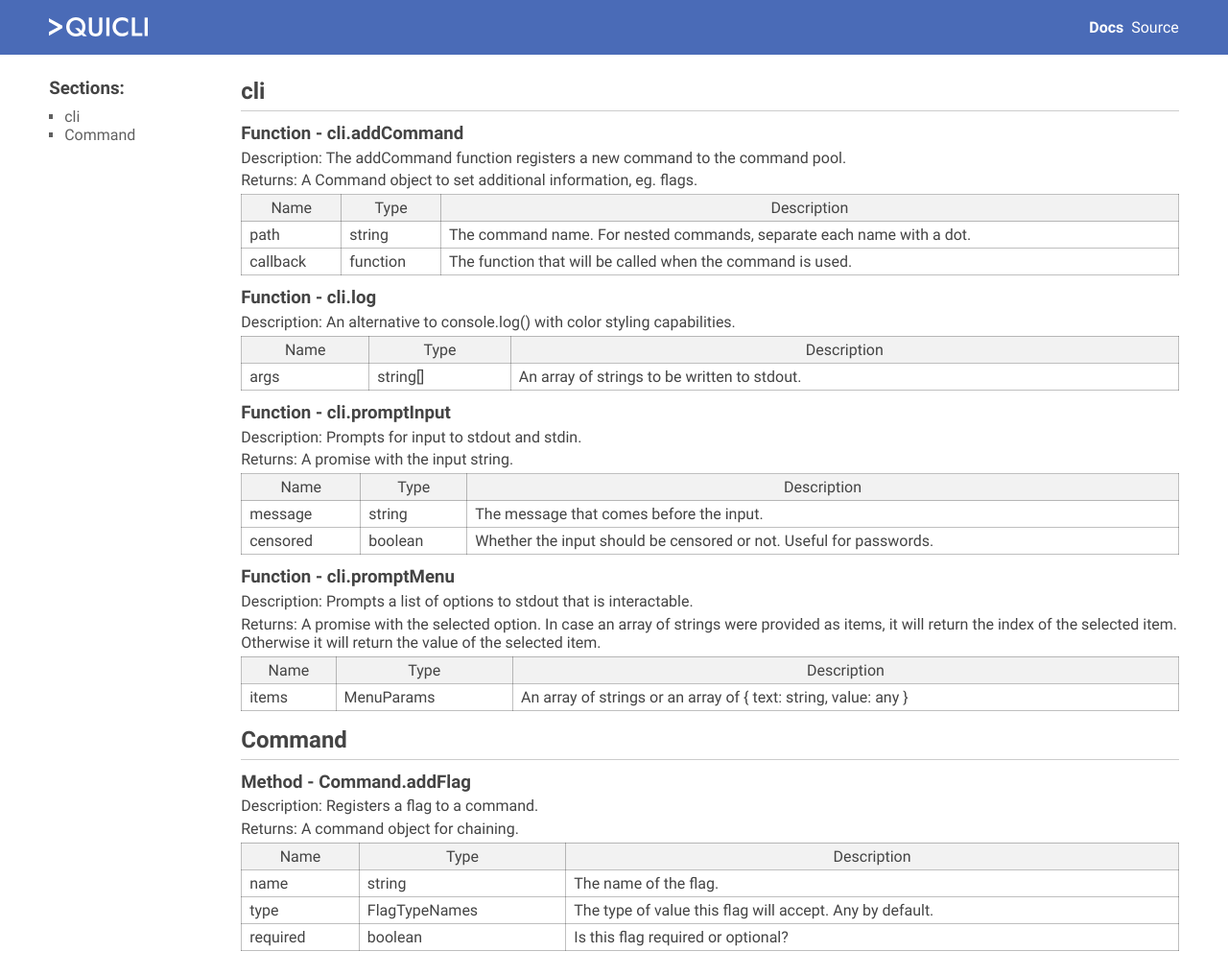
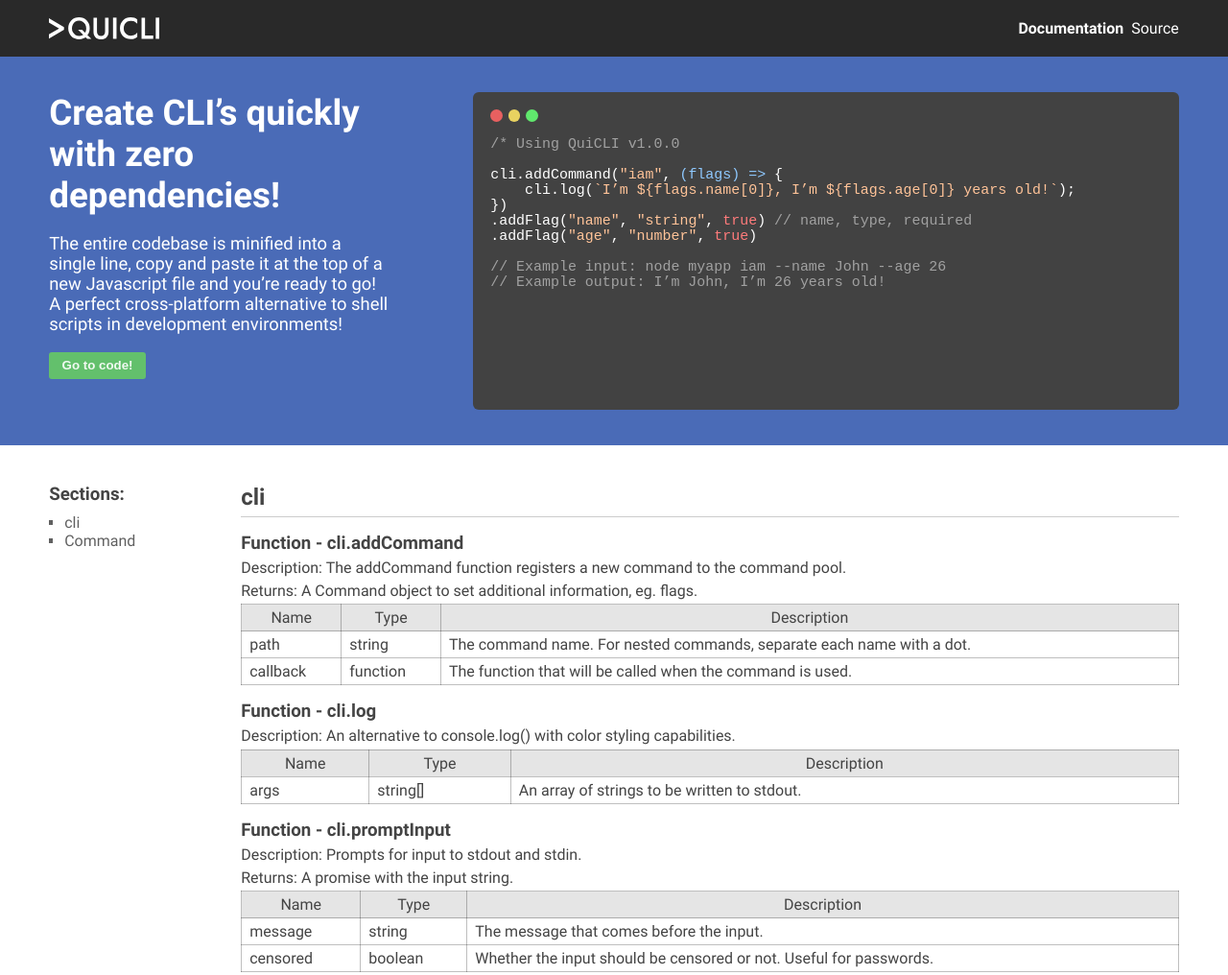
Before and after one commit to thecodeah/quicli, a website: page docs/index.html in a window 1280 px wide. Shown: the top 1016 px of the page at 96% size. Drawn offline with nearby package versions, Linux system fonts and the light colour scheme.

Commit message:
docs: Add sub-header to documentation webpage

```diff
--- a/docs/assets/main.css
+++ b/docs/assets/main.css
@@ -39,12 +39,12 @@
 
     padding: 1.15em var(--horizontal-content-padding);
 
-    background: #4A6BB7;
+    background: #292929;
     color: #fff;
 }
 
 header > img.logo {
-    height: 1.25em;
+    height: 1.4em;
 }
 
 header nav > ul {
@@ -60,6 +60,91 @@
 header a {
     color: #FFF !important;
     text-decoration: none;
+}
+
+/* Sub Header */
+.sub-header {
+    display: flex;
+    justify-content: space-between;
+    gap: 1em;
+
+    padding: 2em var(--horizontal-content-padding);
+
+    background-color: #4A6BB7;
+    color: #fff;
+
+    font-size: 1.15em;
+}
+
+@media only screen and (max-width: 1200px) {
+    .sub-header {
+        display: none;
+    }
+}
+
+.sub-header > .promo {
+    display: flex;
+    flex-direction: column;
+    gap: 1em;
+
+    width: 30%;
+}
+
+.sub-header > .promo button {
+    width: max-content;
+    padding: 0.5em 1em;
+
+    color: rgba(255, 255, 255, 0.9);
+    background-color: #63C06C;
+
+    border: none;
+    border-radius: 3px;
+
+    cursor: pointer;
+    font-weight: bold;
+}
+
+.sub-header > .promo a {
+    color: inherit;
+    text-decoration: none;
+}
+
+.code-window {
+    width: 40em;
+    min-height: 18em;
+    padding: 1em;
+    box-sizing: border-box;
+    background-color: #424242;
+    border-radius: 6px;
+}
+
+.code-window pre {
+    overflow: hidden;
+}
+
+.code-window .buttons {
+    display: flex;
+    gap: 0.3em;
+}
+
+.code-window .buttons > .button {
+    height: 0.7em;
+    width: 0.7em;
+    border-radius: 100%;
+    background-color: #f5f5f5;
+    cursor: pointer;
+}
+
+.code-window .buttons > .button.button-red {
+    background-color: #E86060;
+}
+
+.code-window .buttons > .button.button-yellow {
+    background-color: #E8D260;
+}
+
+.code-window .buttons > .button.button-green {
+    background-color: #60E86D;
 }
 
 /* Content Navigation Sidebar */
@@ -88,7 +173,7 @@
     grid-template-columns: 12.5em auto;
 
     padding: 0 var(--horizontal-content-padding);
-    margin: 1.5em 0;
+    margin: 2.5em 0;
 }
 
 @media only screen and (max-width: 600px) {
@@ -118,13 +203,13 @@
 }
 
 .documentation th {
-    background: rgba(0, 0, 0, 0.05);
+    background: rgba(0, 0, 0, 0.10);
     font-weight: normal;
 }
 
 .documentation section {
     display: grid;
-    gap: 0.75em;
+    gap: 1em;
 }
 
 .documentation section .doclet {
@@ -132,3 +217,20 @@
     flex-direction: column;
     gap: 0.3em;
 }
+
+/* Highlight.js Styling */
+.hljs-comment {
+    color: rgba(255, 255, 255, 0.5);
+}
+
+.hljs-function {
+    color: #8FC9FF;
+}
+
+.hljs-string {
+    color: #FFC398;
+}
+
+.hljs-literal {
+    color: #FF7B7B;
+}
--- a/docs/index.html
+++ b/docs/index.html
@@ -13,11 +13,40 @@
         <img alt="Logo" class="logo" src="assets/logo.svg"/>
         <nav>
             <ul>
-                <a href="/"><li><b>Docs</b></li></a>
+                <a href="/"><li><b>Documentation</b></li></a>
                 <a href="https://github.com/thecodeah/quicli"><li>Source</li></a>
             </ul>
         </nav>
     </header>
+    <div class="sub-header">
+        <div class="promo">
+            <h1>Create CLI’s quickly with zero dependencies!</h1>
+            <p>
+                The entire codebase is minified into a single line, copy and paste it at the top of a new
+                Javascript file and you’re ready to go! A perfect cross-platform alternative to shell scripts
+                in development environments!
+            </p>
+            <button><a href="https://raw.githubusercontent.com/thecodeah/quicli/master/lib/quicli.min.js">Go to code!</a></button>
+        </div>
+        <div class="code-window">
+            <div class="buttons">
+                <div class="button button-red"></div>
+                <div class="button button-yellow"></div>
+                <div class="button button-green"></div>
+            </div>
+<pre><code>/* Using QuiCLI v1.0.0                                                                                                        */
+
+cli.addCommand("iam", (flags) => {
+    cli.log(`I’m ${flags.name[0]}, I’m ${flags.age[0]} years old!`);
+})
+.addFlag("name", "string", true) // name, type, required
+.addFlag("age", "number", true)
+
+// Example input: node myapp iam --name John --age 26
+// Example output: I’m John, I’m 26 years old!
+</code></pre>
+        </div>
+    </div>
     <main>
         <nav class="section-nav">
             <h3>Sections:</h3>
@@ -157,5 +186,8 @@
                 </section>
         </div>
     </main>
+
+    <script src="https://cdnjs.cloudflare.com/ajax/libs/highlight.js/10.7.1/highlight.min.js"></script>
+    <script>hljs.highlightAll();</script>
 </body>
 </html>
```
Also changed, not shown: docs/assets/template.handlebars (+33 -1 lines).
